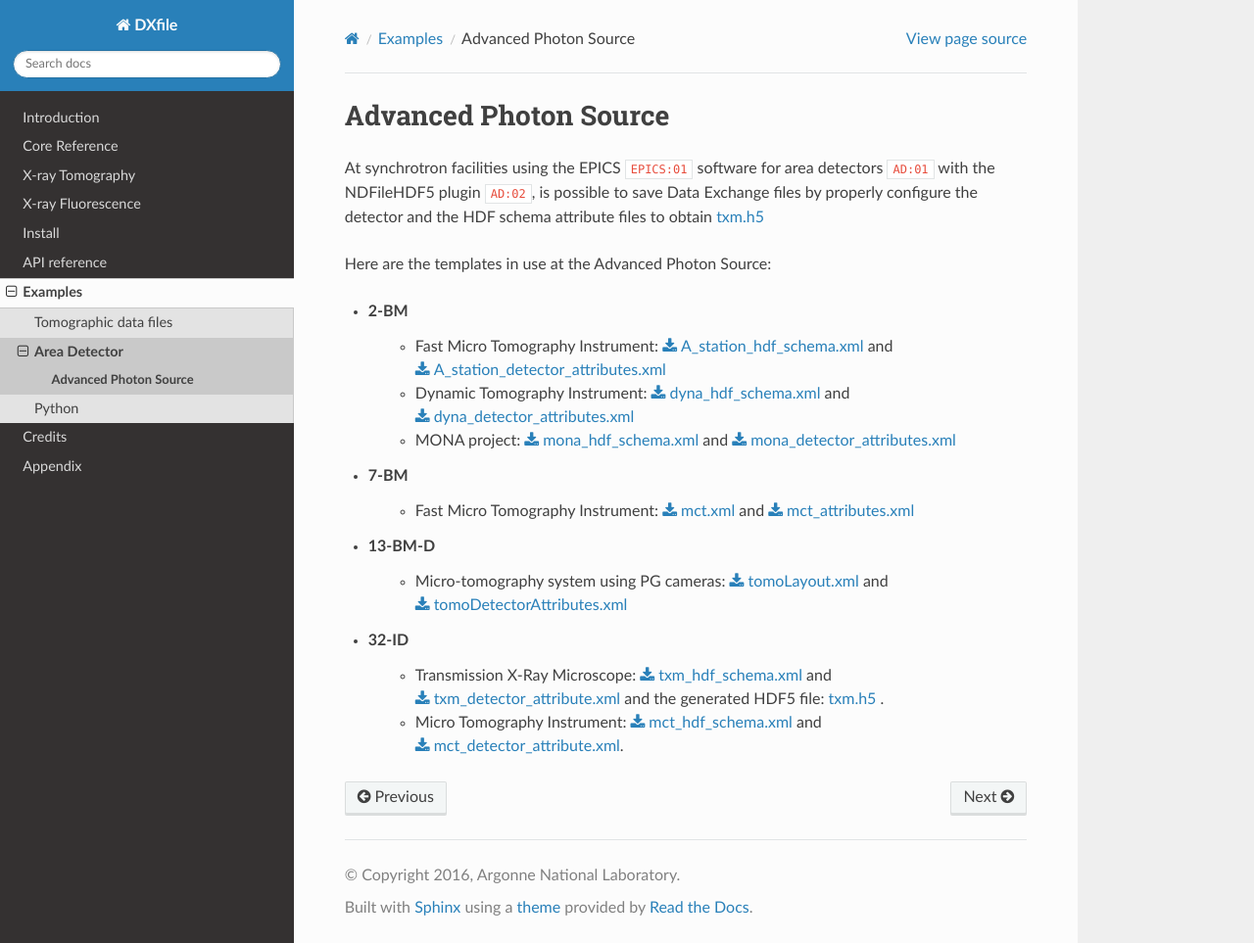
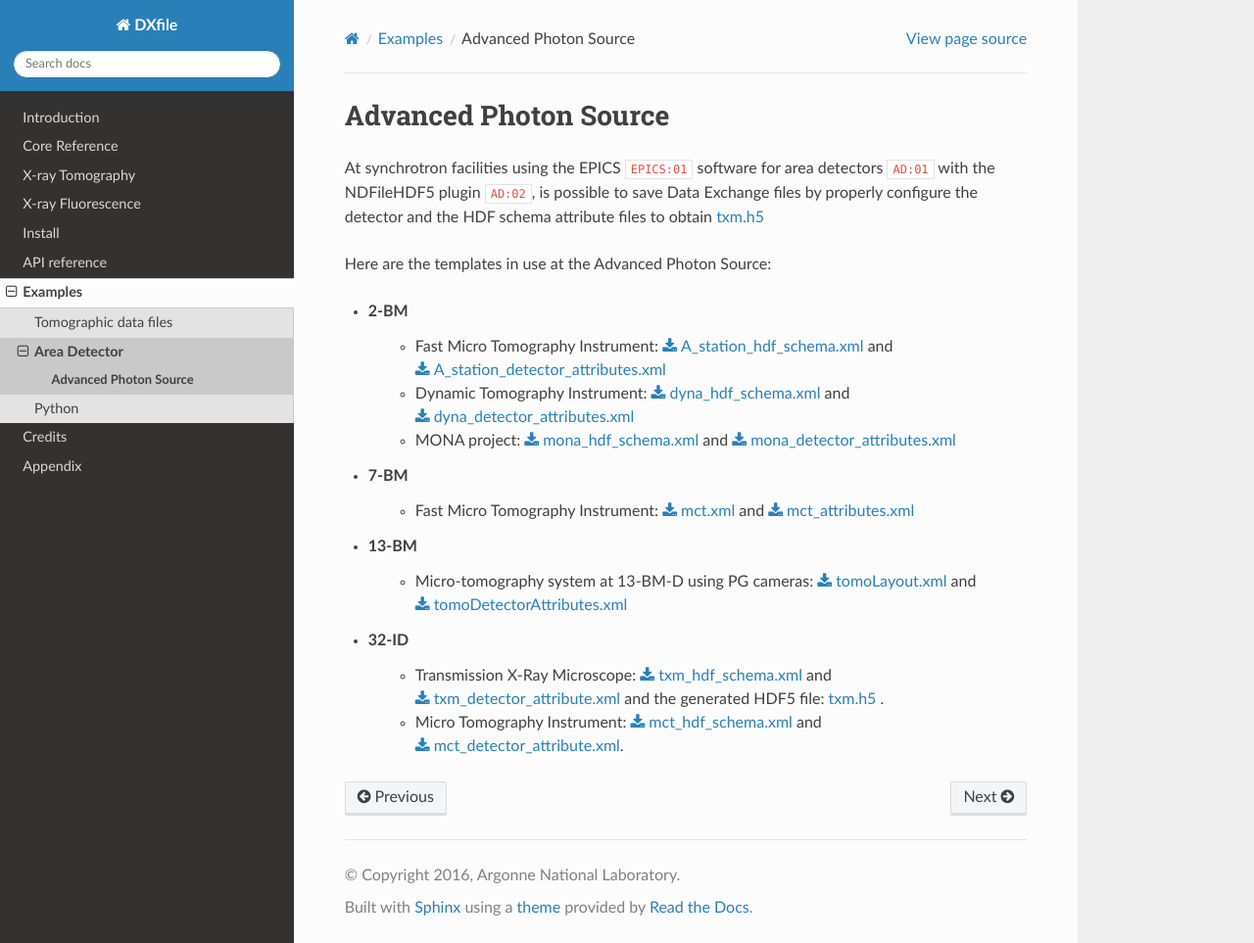
Before and after one commit to data-exchange/dxfile, a Sphinx documentation site: the page built from doc/source/demo/doc.areadetector.rst, in a window 1280 px wide and 963 px high. Shown: the whole window at 98% size. Built offline with Sphinx 7.4.7 and the Read the Docs theme 2.0.0, drawn with Linux system fonts in a browser that asks for light colours; cross-references to code outside the pages are shown as plain code.

Commit message:
added 13-BM docs

```diff
--- a/doc/source/demo/doc.areadetector.rst
+++ b/doc/source/demo/doc.areadetector.rst
@@ -16,8 +16,8 @@
 - 7-BM
     - Fast Micro Tomography Instrument: :download:`mct.xml <../../../doc/demo/areadetector/7-BM/mct3.xml>` and :download:`mct_attributes.xml <../../../doc/demo/areadetector/7-BM/mctDetectorAttributes1.xml>`
 
-- 13-BM-D
-    - Micro-tomography system using PG cameras: :download:`tomoLayout.xml <../../../doc/demo/areadetector/13-BM/tomoLayout.xml>` and :download:`tomoDetectorAttributes.xml <../../../doc/demo/areadetector/13-BM/tomoDetectorAttributes.xml>`
+- 13-BM
+    - Micro-tomography system at 13-BM-D using PG cameras: :download:`tomoLayout.xml <../../../doc/demo/areadetector/13-BM/tomoLayout.xml>` and :download:`tomoDetectorAttributes.xml <../../../doc/demo/areadetector/13-BM/tomoDetectorAttributes.xml>`
 
 - 32-ID
     - Transmission X-Ray Microscope: :download:`txm_hdf_schema.xml <../../../doc/demo/areadetector/32-ID/nct.xml>` and :download:`txm_detector_attribute.xml <../../../doc/demo/areadetector/32-ID/nctDetectorAttributes.xml>` and the generated HDF5 file: `txm.h5 <https://drive.google.com/open?id=0B78bW1AwveI_UmVvcHVTUzVBVXM>`_ .
```
